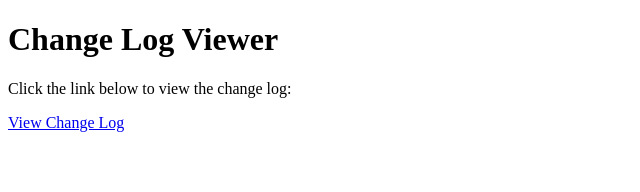
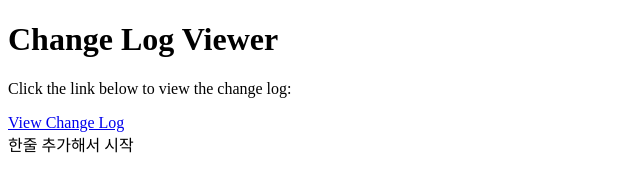
Before and after one commit to brand-strategy/auto_loging_viewer, a plain HTML site: page index.html in a window 1280 px wide. Shown: the whole page, without its empty margins (0-640 px from the left). Drawn offline with Linux system fonts and the light colour scheme.

Commit message:
한줄추가하기

```diff
--- a/index.html
+++ b/index.html
@@ -9,5 +9,6 @@
     <h1>Change Log Viewer</h1>
     <p>Click the link below to view the change log:</p>
     <a href="change_log.html">View Change Log</a>
+    <div>한줄 추가해서 시작</div>
 </body>
 </html>
```
